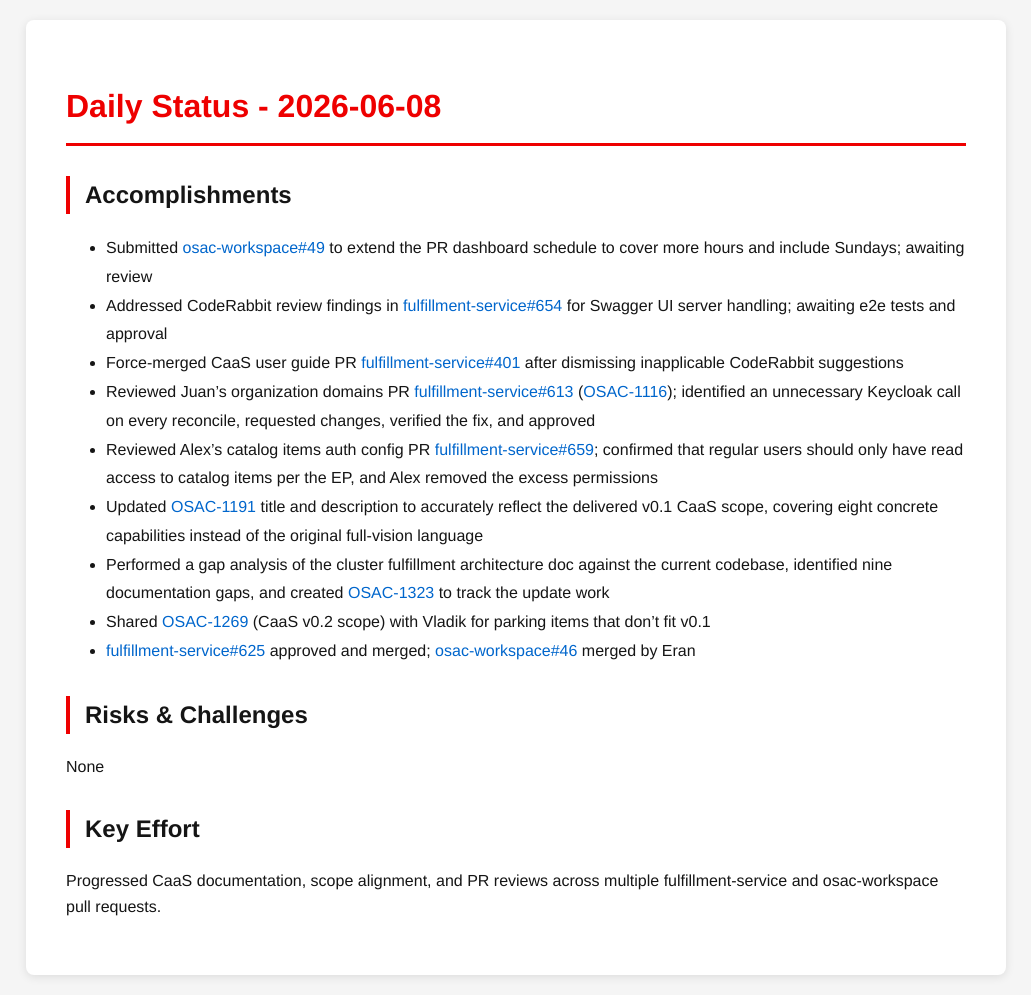
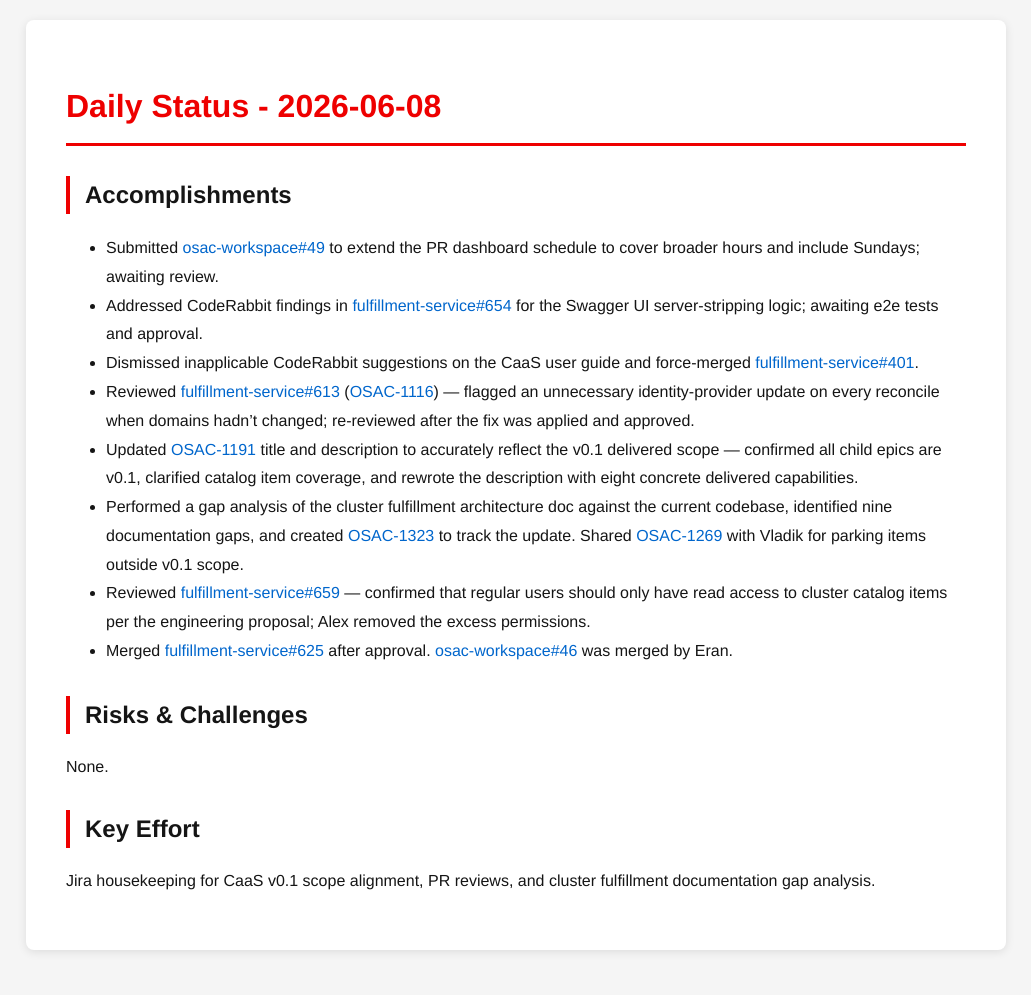
Before and after one commit to tzvatot/daily-status, a Jekyll site: the page built from 2026-06-08.md, in a window 1280 px wide. Shown: the whole page, without its empty margins (124-1155 px from the left). Built offline with Jekyll 4.4.1, drawn with Linux system fonts in a browser that asks for light colours; after the commit the page ends 970 px from its top, so only the background shows below that.

Commit message:
Daily status update - 2026-06-08

```diff
--- a/2026-06-08.md
+++ b/2026-06-08.md
@@ -7,18 +7,17 @@
 # Daily Status - 2026-06-08
 
 ## Accomplishments
-- Submitted [osac-workspace#49](https://github.com/osac-project/osac-workspace/pull/49) to extend the PR dashboard schedule to cover more hours and include Sundays; awaiting review
-- Addressed CodeRabbit review findings in [fulfillment-service#654](https://github.com/osac-project/fulfillment-service/pull/654) for Swagger UI server handling; awaiting e2e tests and approval
-- Force-merged CaaS user guide PR [fulfillment-service#401](https://github.com/osac-project/fulfillment-service/pull/401) after dismissing inapplicable CodeRabbit suggestions
-- Reviewed Juan's organization domains PR [fulfillment-service#613](https://github.com/osac-project/fulfillment-service/pull/613) ([OSAC-1116](https://redhat.atlassian.net/browse/OSAC-1116)); identified an unnecessary Keycloak call on every reconcile, requested changes, verified the fix, and approved
-- Reviewed Alex's catalog items auth config PR [fulfillment-service#659](https://github.com/osac-project/fulfillment-service/pull/659); confirmed that regular users should only have read access to catalog items per the EP, and Alex removed the excess permissions
-- Updated [OSAC-1191](https://redhat.atlassian.net/browse/OSAC-1191) title and description to accurately reflect the delivered v0.1 CaaS scope, covering eight concrete capabilities instead of the original full-vision language
-- Performed a gap analysis of the cluster fulfillment architecture doc against the current codebase, identified nine documentation gaps, and created [OSAC-1323](https://redhat.atlassian.net/browse/OSAC-1323) to track the update work
-- Shared [OSAC-1269](https://redhat.atlassian.net/browse/OSAC-1269) (CaaS v0.2 scope) with Vladik for parking items that don't fit v0.1
-- [fulfillment-service#625](https://github.com/osac-project/fulfillment-service/pull/625) approved and merged; [osac-workspace#46](https://github.com/osac-project/osac-workspace/pull/46) merged by Eran
+- Submitted [osac-workspace#49](https://github.com/osac-project/osac-workspace/pull/49) to extend the PR dashboard schedule to cover broader hours and include Sundays; awaiting review.
+- Addressed CodeRabbit findings in [fulfillment-service#654](https://github.com/osac-project/fulfillment-service/pull/654) for the Swagger UI server-stripping logic; awaiting e2e tests and approval.
+- Dismissed inapplicable CodeRabbit suggestions on the CaaS user guide and force-merged [fulfillment-service#401](https://github.com/osac-project/fulfillment-service/pull/401).
+- Reviewed [fulfillment-service#613](https://github.com/osac-project/fulfillment-service/pull/613) ([OSAC-1116](https://redhat.atlassian.net/browse/OSAC-1116)) — flagged an unnecessary identity-provider update on every reconcile when domains hadn't changed; re-reviewed after the fix was applied and approved.
+- Updated [OSAC-1191](https://redhat.atlassian.net/browse/OSAC-1191) title and description to accurately reflect the v0.1 delivered scope — confirmed all child epics are v0.1, clarified catalog item coverage, and rewrote the description with eight concrete delivered capabilities.
+- Performed a gap analysis of the cluster fulfillment architecture doc against the current codebase, identified nine documentation gaps, and created [OSAC-1323](https://redhat.atlassian.net/browse/OSAC-1323) to track the update. Shared [OSAC-1269](https://redhat.atlassian.net/browse/OSAC-1269) with Vladik for parking items outside v0.1 scope.
+- Reviewed [fulfillment-service#659](https://github.com/osac-project/fulfillment-service/pull/659) — confirmed that regular users should only have read access to cluster catalog items per the engineering proposal; Alex removed the excess permissions.
+- Merged [fulfillment-service#625](https://github.com/osac-project/fulfillment-service/pull/625) after approval. [osac-workspace#46](https://github.com/osac-project/osac-workspace/pull/46) was merged by Eran.
 
 ## Risks & Challenges
-None
+None.
 
 ## Key Effort
-Progressed CaaS documentation, scope alignment, and PR reviews across multiple fulfillment-service and osac-workspace pull requests.
+Jira housekeeping for CaaS v0.1 scope alignment, PR reviews, and cluster fulfillment documentation gap analysis.
```
